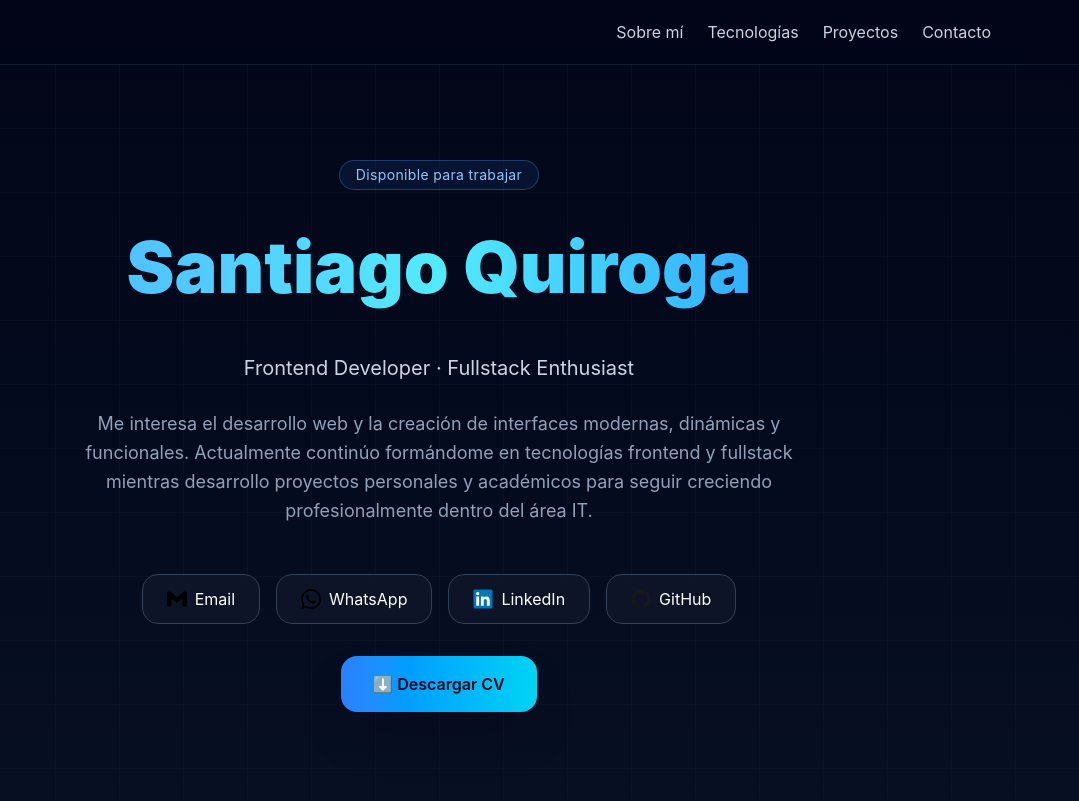
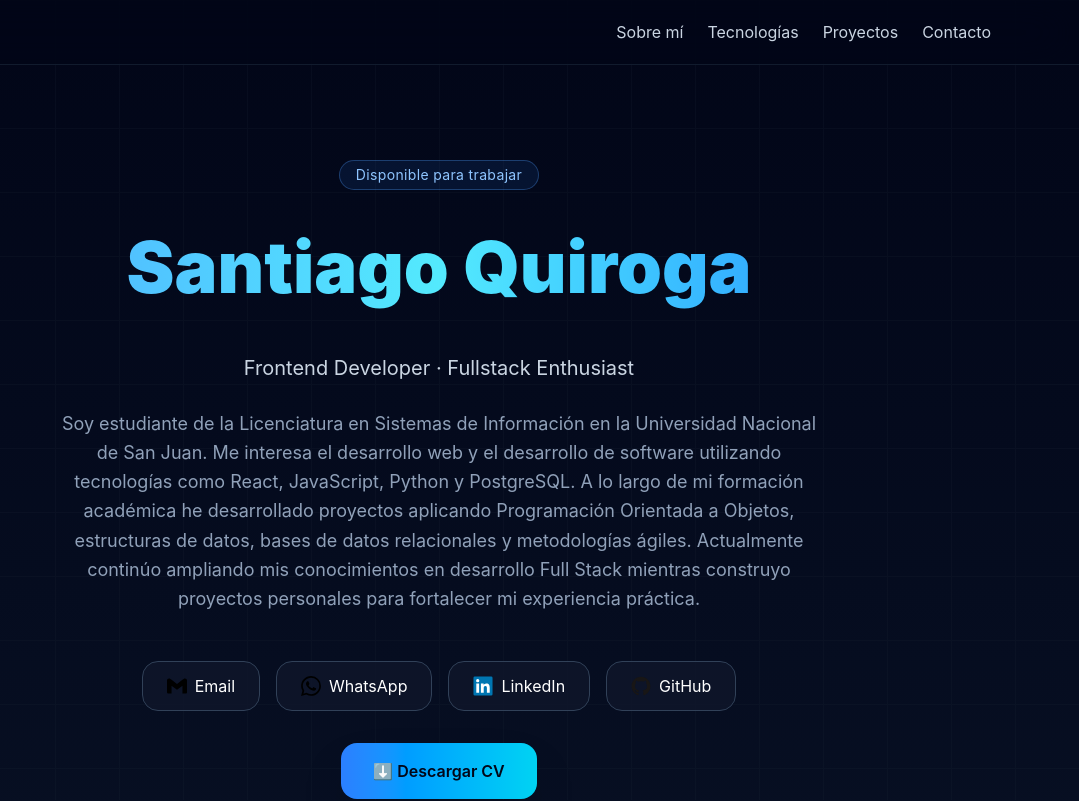
Before and after one commit to santiquiroga-s/portfolio-web, a React (Vite) app: page / in a window 1280 px wide. Shown: the top 801 px of the page, without its empty margins (201-1280 px from the left). Built offline with nearby package versions, Linux system fonts and the light colour scheme.

Commit message:
Agregar sección formación académica

```diff
--- a/src/portafolio.jsx
+++ b/src/portafolio.jsx
@@ -145,11 +145,14 @@ export default function PortfolioSantiagoQuiroga() {
           </p>
 
           <p className="text-slate-400 max-w-3xl mx-auto mt-6 text-lg leading-relaxed">
-            Me interesa el desarrollo web y la creación de interfaces modernas,
-            dinámicas y funcionales. Actualmente continúo formándome en
-            tecnologías frontend y fullstack mientras desarrollo proyectos
-            personales y académicos para seguir creciendo profesionalmente
-            dentro del área IT.
+            Soy estudiante de la Licenciatura en Sistemas de Información en la
+            Universidad Nacional de San Juan. Me interesa el desarrollo web y el desarrollo
+            de software utilizando tecnologías como React, JavaScript, Python y PostgreSQL.
+            A lo largo de mi formación académica he desarrollado proyectos aplicando
+            Programación Orientada a Objetos, estructuras de datos, bases de datos relacionales
+            y metodologías ágiles. Actualmente continúo ampliando mis conocimientos en
+            desarrollo Full Stack mientras construyo proyectos personales para fortalecer mi
+            experiencia práctica.
           </p>
 
           {/* Buttons */}
```
